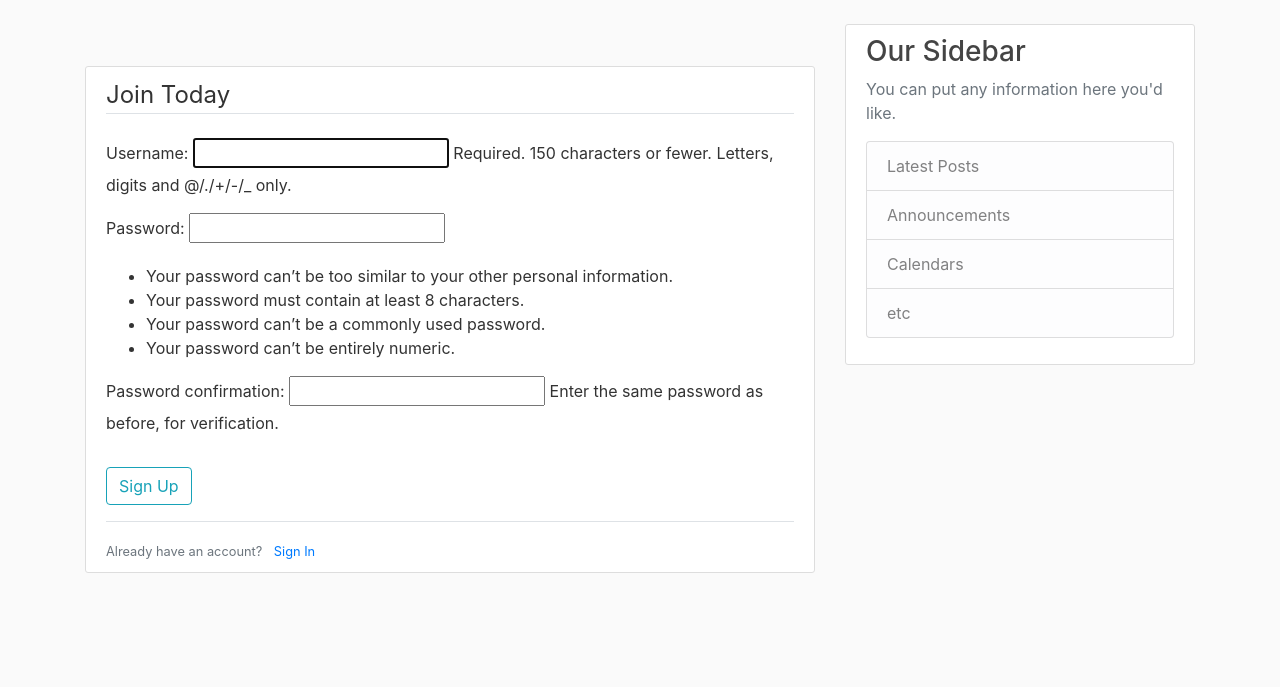
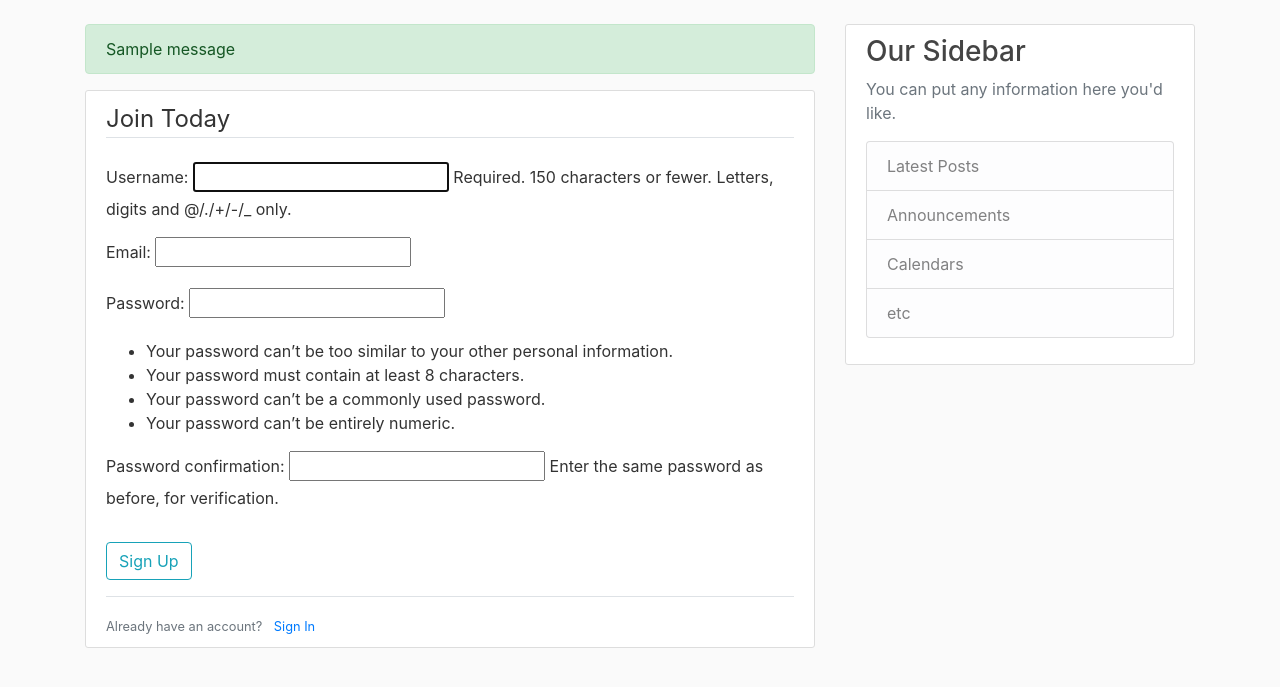
Before and after one commit to SLASH217/django_practice, a Django app: page /register/ in a window 1280 px wide. Shown: the part 56-743 px from the top of the page. Run offline with Django 5.2, Linux system fonts and the light colour scheme; one stand-in notice (Sample message) is shown; some libraries are stand-ins or nearby versions.

Commit message:
random changes

```diff
--- a/mlsa_practice/blog/templates/blog/base.html
+++ b/mlsa_practice/blog/templates/blog/base.html
@@ -45,7 +45,10 @@
             <div class="col-md-8">
             {% if messages %}
                 {% for message in messages  %}
-                    <div class="alert alert- "></div>
+                <div class="alert alert-{{message.tags}} ">
+                  {{message}}
+                </div>
+
                 {% endfor %}
 
             {% endif %}
--- /dev/null
+++ b/mlsa_practice/users/forms.py
@@ -0,0 +1,11 @@
+from django import forms
+from django.contrib.auth.models import User
+from django.contrib.auth.forms import UserCreationForm
+
+
+class UserRegisterForm(UserCreationForm):
+    email = forms.EmailField()
+
+    class Meta:
+        model = User
+        fields = ["username", "email", "password1", "password2"]
--- a/mlsa_practice/users/views.py
+++ b/mlsa_practice/users/views.py
@@ -1,19 +1,20 @@
 from django.shortcuts import render, redirect
-from django.contrib.auth.forms import UserCreationForm
 from django.contrib import messages
+from .forms import UserRegisterForm
 # Create your views here.
+
 
 def register(request):
     if request.method == "POST":
-        form = UserCreationForm(request.POST)
+        form = UserRegisterForm(request.POST)
         if form.is_valid():
-            username = form.cleaned_data.get('username')
+            form.save()
+            username = form.cleaned_data.get("username")
             messages.success(request, f"Account created for {username}!")
-            return redirect('blog-home')
+            return redirect("blog-home")
     else:
-        form = UserCreationForm()
-    return render(request, "users/register.html", {"form" : form})
-
+        form = UserRegisterForm()
+    return render(request, "users/register.html", {"form": form})
 
 
 """
```
Also changed, not shown: mlsa_practice/mlsa_practice/settings.py (+40 -37 lines), mlsa_practice/db.sqlite3.
